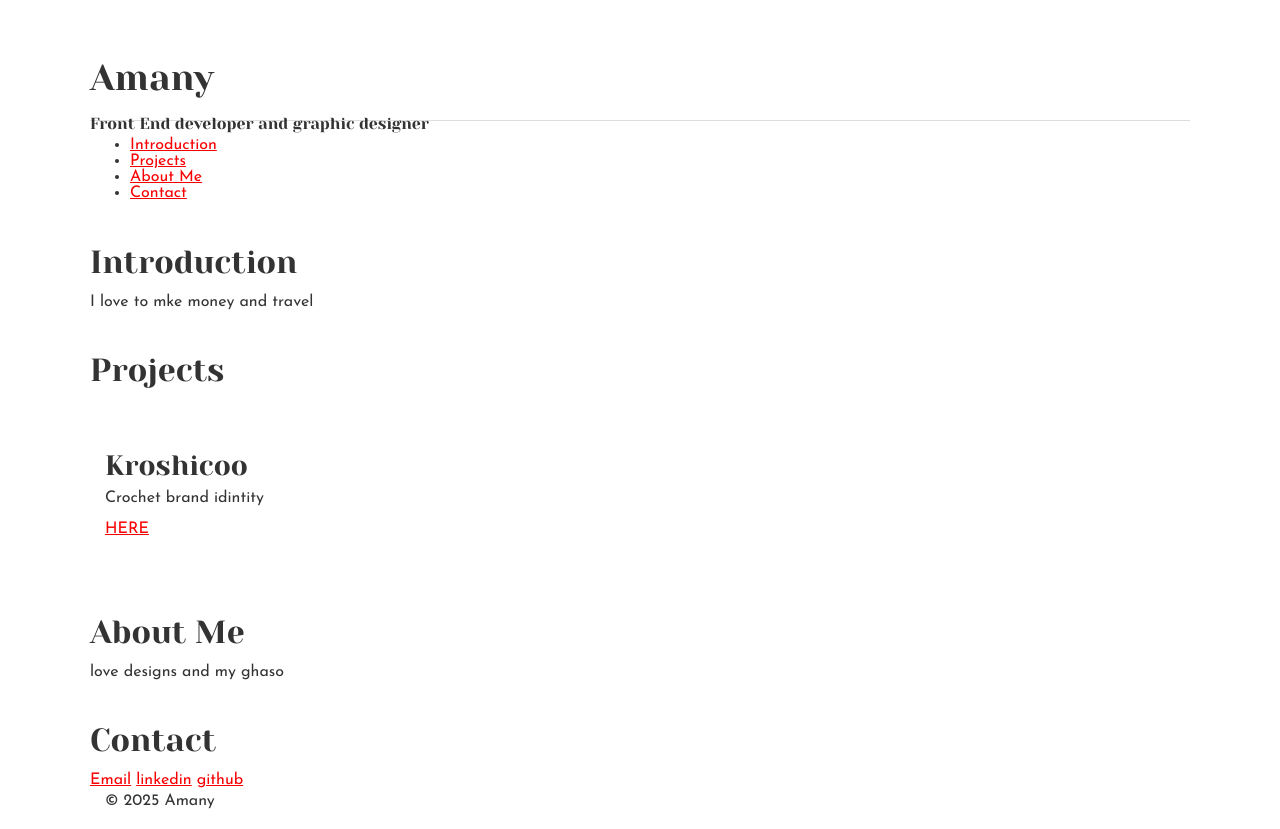
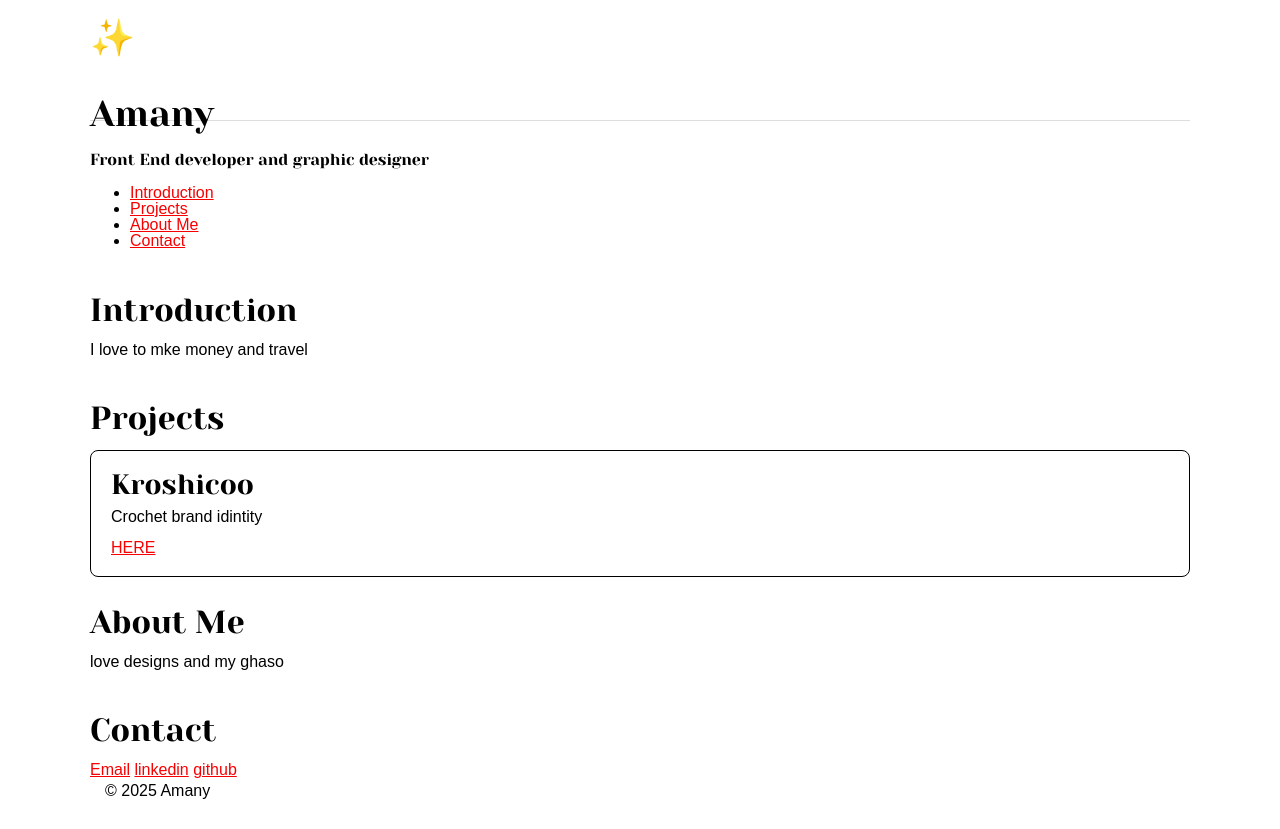
Before and after one commit to amanyashour001/alx_html_css, a plain HTML site: page css_basic/index.html in a window 1280 px wide. Drawn offline with Linux system fonts and the light colour scheme.

Commit message:
3 is done

```diff
--- a/css_basic/index.html
+++ b/css_basic/index.html
@@ -9,11 +9,18 @@
 </head>
 <body class="works_on_smartphone">
   <header>
+    <ul>
+        <li class="logo">&#x2728;</li>
+    </ul>
     <h1>Amany</h1>
     <p>Front End developer and graphic designer</p>
   </header>
+  <br>
+  <br>
+  <br>
   <nav>
     <ul>
+
       <li><a href="#introduction">Introduction</a></li>
       <li><a href="#projects">Projects</a></li>
       <li><a href="#about me">About Me</a></li>
--- a/css_basic/styles.css
+++ b/css_basic/styles.css
@@ -1,6 +1,9 @@
 body{
     display: flex;
     flex-direction: column;
+    background-color: #ffffff;
+  color:rgb(0, 0, 0);
+  font-family: Arial, sans- serif;
 }
 main{
     display: flex;
@@ -10,6 +13,10 @@ main{
 article{
     flex: 2;
     overflow-y: auto;
+    padding: 20px;
+  background-color: ffffff;
+  border: 1px solid #000000;
+  border-radius: 8px;
 }
 aside{
     flex: 1;
```
